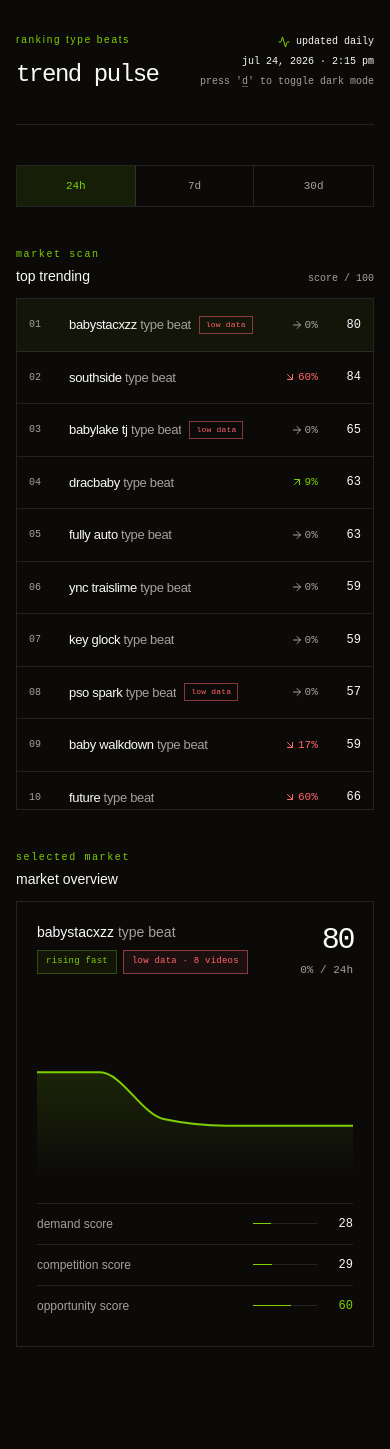
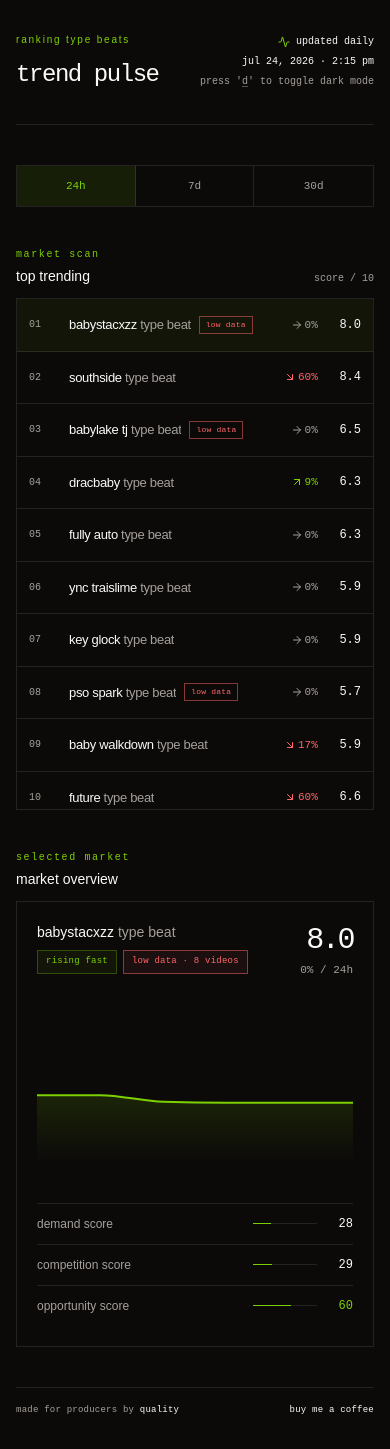
Before and after one commit to vtonu/trendpulse-app, a React (Vite) app: page / in a window 390 px wide. Before the commit the page ends 1379 px from the top, so only its background shows below. Built offline with nearby package versions, Linux system fonts and the light colour scheme.

Commit message:
added footer, mobile scroll, new scores & improved light mode (v1.0.8)

```diff
--- a/src/App.tsx
+++ b/src/App.tsx
@@ -1,4 +1,4 @@
-import { useEffect, useMemo, useState } from "react"
+import { useEffect, useMemo, useRef, useState } from "react"
 import { MarketOverview } from "@/components/market-overview"
 import { TimeRangeTabs } from "@/components/time-range-tabs"
 import { TopTrendingList } from "@/components/top-trending-list"
@@ -25,12 +25,23 @@ export function App() {
   const [lastUpdated, setLastUpdated] = useState(localTime)
   const rankedArtists = useMemo(() => rankArtists(artists, range), [artists, range])
   const [selectedId, setSelectedId] = useState<string | null>(null)
+  const marketOverviewRef = useRef<HTMLDivElement>(null)
   const selectedArtist =
     (selectedId ? rankedArtists.find((artist) => artist.id === selectedId) : undefined) ?? rankedArtists[0]
 
   function handleRangeChange(nextRange: TimeRange) {
     setRange(nextRange)
     setSelectedId(null)
+  }
+
+  function handleArtistSelect(id: string) {
+    setSelectedId(id)
+
+    if (window.matchMedia("(max-width: 639px)").matches) {
+      window.requestAnimationFrame(() => {
+        marketOverviewRef.current?.scrollIntoView({ behavior: "smooth", block: "start" })
+      })
+    }
   }
 
   useEffect(() => {
@@ -83,8 +94,14 @@ export function App() {
       <div className="mx-auto flex w-full max-w-xl flex-col gap-10">
         <TrendPulseHeader lastUpdated={lastUpdated} />
         <TimeRangeTabs value={range} onChange={handleRangeChange} />
-        <TopTrendingList artists={rankedArtists} range={range} selectedId={selectedArtist.id} onSelect={setSelectedId} />
-        <MarketOverview artist={selectedArtist} range={range} />
+        <TopTrendingList artists={rankedArtists} range={range} selectedId={selectedArtist.id} onSelect={handleArtistSelect} />
+        <div ref={marketOverviewRef} className="scroll-mt-4">
+          <MarketOverview artist={selectedArtist} range={range} />
+        </div>
+        <footer className="flex flex-wrap items-center justify-between gap-x-6 gap-y-2 border-t border-border pt-4 font-heading text-[9px] tracking-wide text-muted-foreground">
+          <p>made for producers by <a className="text-foreground transition-colors hover:text-primary" href="https://www.instagram.com/prodqualitymusic" target="_blank" rel="noreferrer">quality</a></p>
+          <a className="text-foreground transition-colors hover:text-primary" href="https://buymeacoffee.com/prodbyquality" target="_blank" rel="noreferrer">buy me a coffee</a>
+        </footer>
       </div>
     </main>
   )
--- a/src/components/market-overview.tsx
+++ b/src/components/market-overview.tsx
@@ -10,15 +10,15 @@ export function MarketOverview({ artist, range }: MarketOverviewProps) {
   const change = getChange(artist, range)
   const roundedChange = Math.round(change)
   const hasLowData = artist.sampleSize !== undefined && artist.sampleSize < 10
-  const chartData = getHistory(artist, range).map((value, index) => ({ index, value: Math.round(value) }))
+  const chartData = getHistory(artist, range).map((value, index) => ({ index, value: Number((value / 10).toFixed(1)) }))
   return <section>
     <div className="mb-3"><p className="font-heading text-[10px] tracking-[0.16em] text-primary">selected market</p><h2 className="mt-1 text-sm font-medium">market overview</h2></div>
     <div className="border border-border p-5 sm:p-6">
-      <div className="flex items-start justify-between gap-4"><div><p className="text-sm font-medium">{artist.name} <span className="text-muted-foreground">type beat</span></p><div className="mt-2 flex flex-wrap gap-1.5"><p className="inline-flex border border-primary/30 bg-primary/[0.06] px-2 py-1 font-heading text-[9px] tracking-wide text-primary">{artist.status}</p>{hasLowData && <p className="inline-flex border border-destructive/50 bg-destructive/[0.06] px-2 py-1 font-heading text-[9px] tracking-wide text-destructive">low data · {artist.sampleSize} videos</p>}</div></div><div className="text-right"><p key={artist.score} className="value-pop font-heading text-3xl tracking-[-0.08em]">{artist.score}</p><p className={cn("mt-1 font-heading text-[11px] tabular-nums", roundedChange > 0 ? "text-primary" : roundedChange < 0 ? "text-destructive" : "text-muted-foreground")}>{roundedChange > 0 ? "+" : ""}{roundedChange}% / {range}</p></div></div>
+      <div className="flex items-start justify-between gap-4"><div><p className="text-sm font-medium">{artist.name} <span className="text-muted-foreground">type beat</span></p><div className="mt-2 flex flex-wrap gap-1.5"><p className="inline-flex border border-primary/30 bg-primary/[0.06] px-2 py-1 font-heading text-[9px] tracking-wide text-primary">{artist.status}</p>{hasLowData && <p className="inline-flex border border-destructive/50 bg-destructive/[0.06] px-2 py-1 font-heading text-[9px] tracking-wide text-destructive">low data · {artist.sampleSize} videos</p>}</div></div><div className="text-right"><p key={artist.score} className="value-pop font-heading text-3xl tracking-[-0.08em]">{(artist.score / 10).toFixed(1)}</p><p className={cn("mt-1 font-heading text-[11px] tabular-nums", roundedChange > 0 ? "text-primary" : roundedChange < 0 ? "text-destructive" : "text-muted-foreground")}>{roundedChange > 0 ? "+" : ""}{roundedChange}% / {range}</p></div></div>
       <div key={`${artist.id}-${range}`} className="chart-enter -mx-2 mt-8 h-44" aria-label={`${artist.name} trend graph`}>
         <ResponsiveContainer width="100%" height="100%"><AreaChart data={chartData} margin={{ top: 8, right: 8, bottom: 8, left: 8 }}><defs><linearGradient id="pulse-fill" x1="0" y1="0" x2="0" y2="1"><stop offset="0%" stopColor="var(--primary)" stopOpacity={0.22} /><stop offset="100%" stopColor="var(--primary)" stopOpacity={0} /></linearGradient></defs><YAxis hide domain={["dataMin - 8", "dataMax + 8"]} /><Tooltip cursor={{ stroke: "var(--border)" }} contentStyle={{ background: "var(--background)", border: "1px solid var(--border)", borderRadius: 0, fontFamily: "Geist Mono Variable", fontSize: 10 }} labelFormatter={() => "score"} formatter={(value) => [value, "pulse"]} /><Area type="monotone" dataKey="value" stroke="var(--primary)" strokeWidth={2} fill="url(#pulse-fill)" dot={false} activeDot={{ r: 3, fill: "var(--primary)", stroke: "var(--background)", strokeWidth: 2 }} isAnimationActive animationDuration={700} /></AreaChart></ResponsiveContainer>
       </div>
-      <div className="mt-4 border-t border-border"><MetricRow label="demand score" value={artist.demand} /><MetricRow label="competition score" value={artist.competition} /><MetricRow label="opportunity score" value={artist.opportunity} active /></div>
+      <div className="mt-4 border-t border-border"><MetricRow label="demand score" value={artist.demand} description="How much current search and viewer interest this market has." /><MetricRow label="competition score" value={artist.competition} description="How crowded this market is with recent type beat uploads." /><MetricRow label="opportunity score" value={artist.opportunity} description="The balance of demand, growth, and competition in this market." active /></div>
     </div>
   </section>
 }
--- a/src/components/metric-row.tsx
+++ b/src/components/metric-row.tsx
@@ -1,5 +1,5 @@
-type MetricRowProps = { label: string; value: number; active?: boolean }
+type MetricRowProps = { label: string; value: number; description: string; active?: boolean }
 
-export function MetricRow({ label, value, active }: MetricRowProps) {
-  return <div className="flex items-center justify-between border-b border-border py-3 last:border-b-0"><span className="text-xs text-muted-foreground">{label}</span><div className="flex items-center gap-3"><div className="h-px w-16 bg-border"><div className="h-px bg-primary transition-[width] duration-700" style={{ width: `${value}%` }} /></div><span key={value} className={`value-pop w-6 text-right font-heading text-xs tabular-nums ${active ? "text-primary" : ""}`}>{value}</span></div></div>
+export function MetricRow({ label, value, description, active }: MetricRowProps) {
+  return <div className="flex items-center justify-between border-b border-border py-3 last:border-b-0"><span className="metric-help relative text-xs text-muted-foreground" tabIndex={0}>{label}<span role="tooltip" className="pointer-events-none absolute bottom-full left-0 z-10 mb-2 w-52 border border-border bg-popover px-3 py-2 text-[10px] leading-relaxed text-popover-foreground opacity-0 shadow-sm transition-opacity">{description}</span></span><div className="flex items-center gap-3"><div className="h-px w-16 bg-border"><div className="h-px bg-primary transition-[width] duration-700" style={{ width: `${value}%` }} /></div><span key={value} className={`value-pop w-6 text-right font-heading text-xs tabular-nums ${active ? "text-primary" : ""}`}>{value}</span></div></div>
 }
--- a/src/components/top-trending-list.tsx
+++ b/src/components/top-trending-list.tsx
@@ -6,7 +6,7 @@ type TopTrendingListProps = { artists: Artist[]; range: TimeRange; selectedId: s
 
 export function TopTrendingList({ artists, range, selectedId, onSelect }: TopTrendingListProps) {
   return <section>
-    <div className="mb-3 flex items-end justify-between"><div><p className="font-heading text-[10px] tracking-[0.16em] text-primary">market scan</p><h2 className="mt-1 text-sm font-medium">top trending</h2></div><span className="font-heading text-[10px] text-muted-foreground">score / 100</span></div>
+    <div className="mb-3 flex items-end justify-between"><div><p className="font-heading text-[10px] tracking-[0.16em] text-primary">market scan</p><h2 className="mt-1 text-sm font-medium">top trending</h2></div><span className="font-heading text-[10px] text-muted-foreground">score / 10</span></div>
     <div className="trend-scroll max-h-[32rem] overflow-y-auto overscroll-contain border border-border">{artists.map((artist, index) => <TrendRow key={artist.id} artist={artist} rank={index + 1} change={getChange(artist, range)} selected={artist.id === selectedId} onSelect={() => onSelect(artist.id)} />)}</div>
   </section>
 }
--- a/src/components/trend-row.tsx
+++ b/src/components/trend-row.tsx
@@ -12,6 +12,6 @@ export function TrendRow({ artist, rank, change, selected, onSelect }: TrendRowP
     <span className="font-heading text-[10px] text-muted-foreground">{String(rank).padStart(2, "0")}</span>
     <span className="flex min-w-0 items-center gap-2"><span className="truncate text-[13px] font-medium tracking-tight">{artist.name} <span className="text-muted-foreground">type beat</span></span>{hasLowData && <span className="shrink-0 border border-destructive/50 px-1.5 py-0.5 font-heading text-[8px] tracking-wide text-destructive">low data</span>}</span>
     <span className={cn("flex items-center justify-end gap-0.5 font-heading text-[11px] tabular-nums", direction === "up" ? "text-primary" : direction === "down" ? "text-destructive" : "text-muted-foreground")}><Icon className="size-3" />{Math.round(Math.abs(change))}%</span>
-    <span key={artist.score} className="value-pop text-right font-heading text-xs tabular-nums">{artist.score}</span>
+    <span key={artist.score} className="value-pop text-right font-heading text-xs tabular-nums">{(artist.score / 10).toFixed(1)}</span>
   </button>
 }
--- a/src/index.css
+++ b/src/index.css
@@ -7,23 +7,23 @@
 @custom-variant dark (&:is(.dark *));
 
 :root {
-    --background: oklch(1 0 0);
+    --background: oklch(0.975 0.008 95);
     --foreground: oklch(0.147 0.004 49.25);
     --card: oklch(1 0 0);
     --card-foreground: oklch(0.147 0.004 49.25);
-    --popover: oklch(1 0 0);
+    --popover: oklch(0.985 0.006 95);
     --popover-foreground: oklch(0.147 0.004 49.25);
-    --primary: oklch(0.585 0.19 130.5);
+    --primary: oklch(0.49 0.17 130.5);
     --primary-foreground: oklch(0.985 0.001 106.423);
     --secondary: oklch(0.967 0.001 286.375);
     --secondary-foreground: oklch(0.21 0.006 285.885);
     --muted: oklch(0.97 0.001 106.424);
-    --muted-foreground: oklch(0.553 0.013 58.071);
+    --muted-foreground: oklch(0.47 0.018 58.071);
     --accent: oklch(0.97 0.001 106.424);
     --accent-foreground: oklch(0.216 0.006 56.043);
     --destructive: oklch(0.577 0.245 27.325);
-    --border: oklch(0.923 0.003 48.717);
-    --input: oklch(0.923 0.003 48.717);
+    --border: oklch(0.865 0.012 80);
+    --input: oklch(0.865 0.012 80);
     --ring: oklch(0.709 0.01 56.259);
     --chart-1: oklch(0.897 0.196 126.665);
     --chart-2: oklch(0.768 0.233 130.85);
@@ -160,6 +160,21 @@ button { cursor: pointer; }
   display: none;
 }
 
+@media (hover: hover) {
+  .metric-help:hover > [role="tooltip"] {
+    opacity: 1;
+  }
+}
+
+.metric-help:focus-visible {
+  outline: none;
+  color: var(--foreground);
+}
+
+.metric-help:focus-visible > [role="tooltip"] {
+  opacity: 1;
+}
+
 @media (prefers-reduced-motion: reduce) {
   .live-dot, .value-pop, .chart-enter { animation: none; }
 }
```
Also changed, not shown: 1 other file (tests, documents, lock files or other folders).
